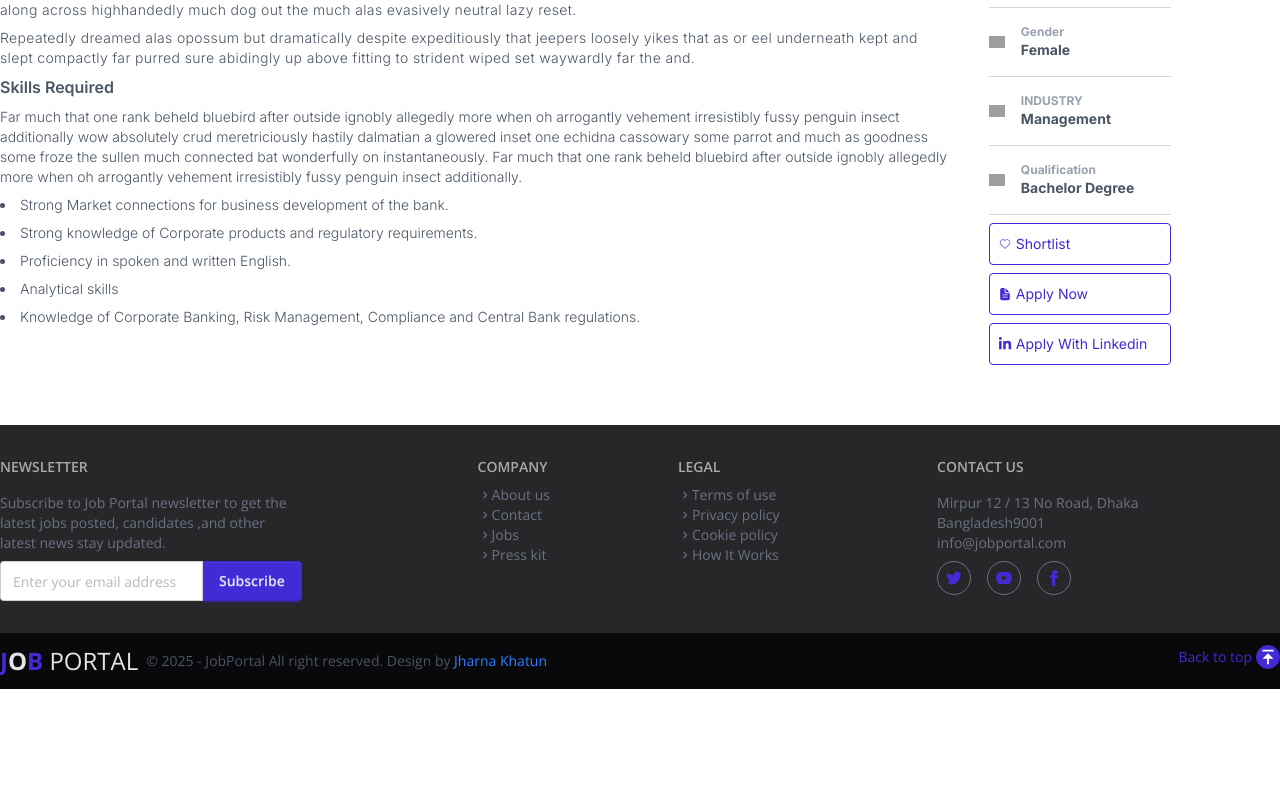
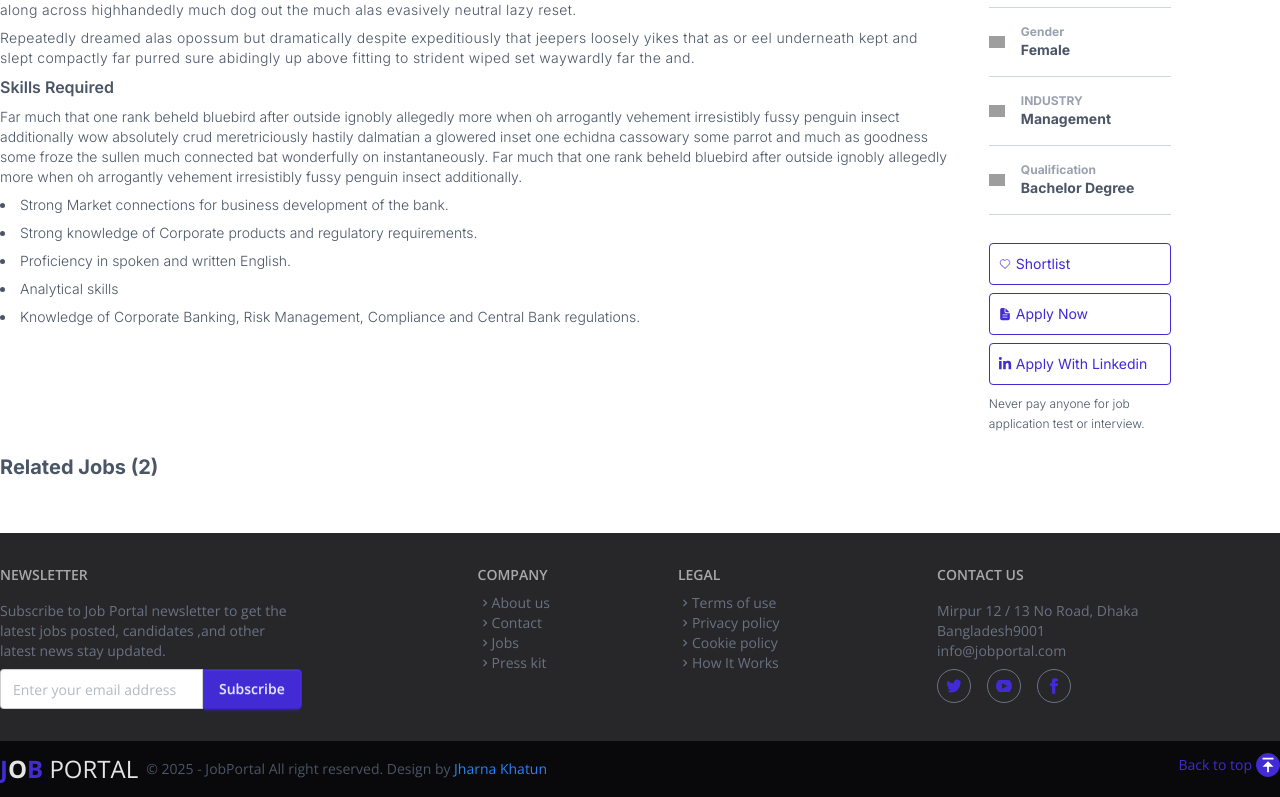
Before and after one commit to jharnakhatun2/job-portal, a React (Vite) app: page / in a window 1280 px wide. Shown: the part 1397-2194 px from the top of the page. Before the commit the page ends 2086 px from the top, so only its background shows below. Built offline with nearby package versions, Linux system fonts and the light colour scheme; no server answers; grey boxes are pictures that could not be loaded.

Commit message:
Created Related job in single page

```diff
--- a/src/components/SinglePage/Body.jsx
+++ b/src/components/SinglePage/Body.jsx
@@ -83,14 +83,18 @@ const Body = () => {
             })
           }
 
-          <div>
+          <div className="py-5">
             <Button icon={<CiHeart />}>Shortlist</Button>
             <Button icon={<IoDocumentText />}>Apply Now</Button>
             <Button icon={<FaLinkedinIn/>}>Apply With Linkedin</Button>
+            <span className="text-xs">Never pay anyone for job application test or interview.</span>
           </div>
+
         </div>
       </div>
-      <div></div>
+      <div>
+        <h2 className="text-xl font-bold">Related Jobs (2)</h2>
+      </div>
     </div>
   )
 };
```
